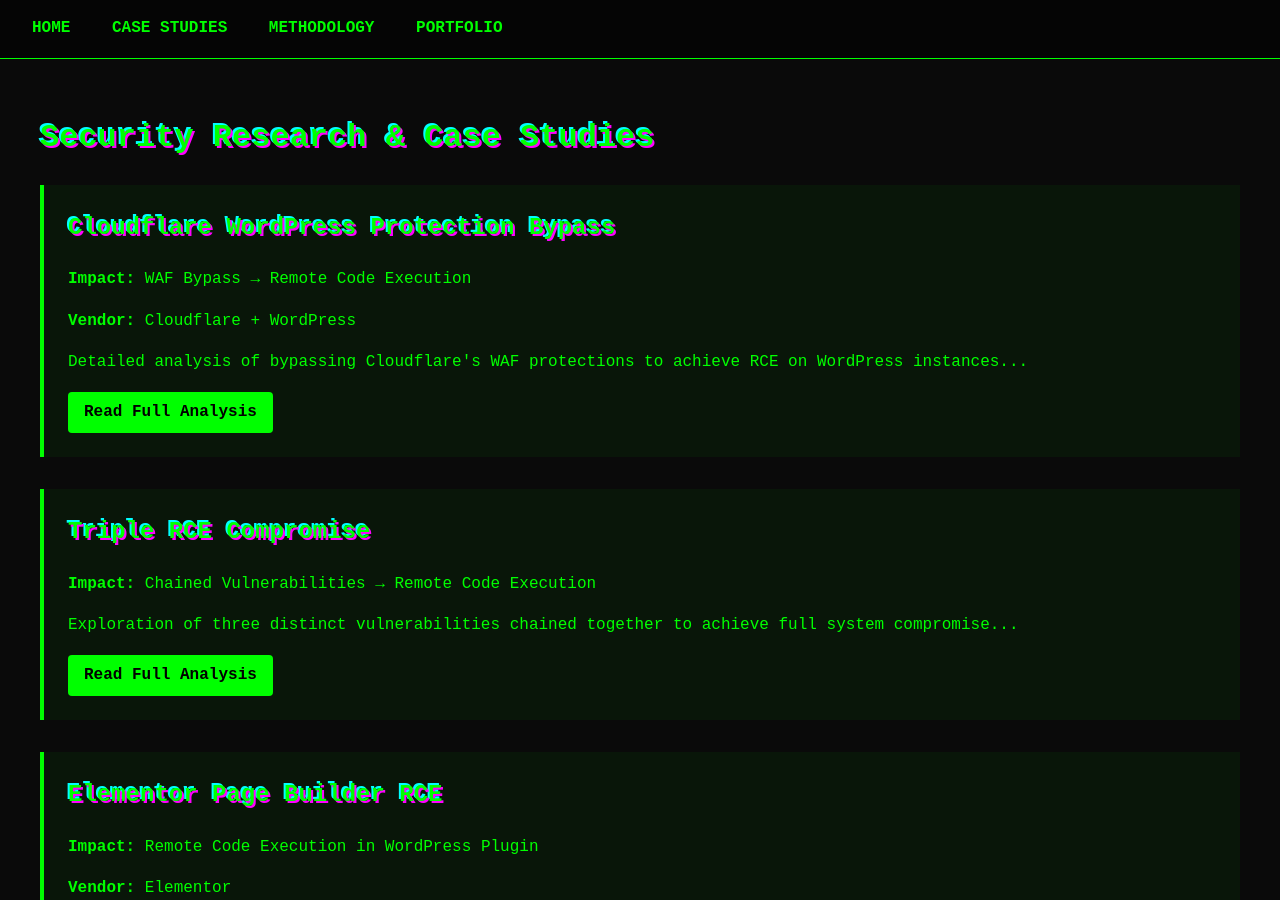
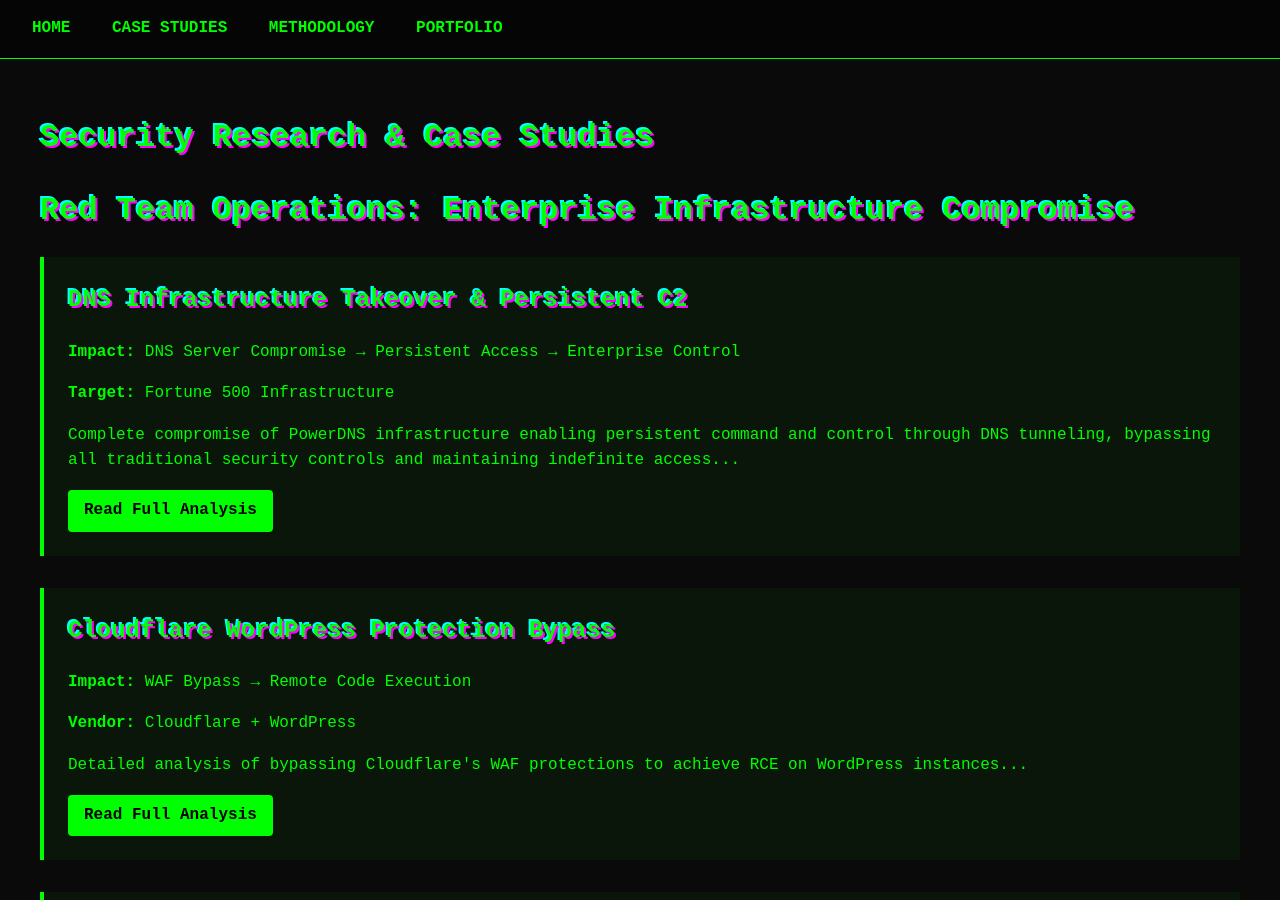
Before and after one commit to TyreekHaynes/Security-Research, a Jekyll site: the page built from research.html, in a window 1280 px wide and 900 px high. Built offline with Jekyll 4.4.1, drawn with Linux system fonts in a browser that asks for light colours.

Commit message:
Update research.html

```diff
--- a/research.html
+++ b/research.html
@@ -4,6 +4,16 @@ title: Research
 ---
 
 <h1>Security Research & Case Studies</h1>
+
+<h1>Red Team Operations: Enterprise Infrastructure Compromise</h1>
+
+<div class="case-study-preview">
+    <h2>DNS Infrastructure Takeover & Persistent C2</h2>
+    <p><strong>Impact:</strong> DNS Server Compromise → Persistent Access → Enterprise Control</p>
+    <p><strong>Target:</strong> Fortune 500 Infrastructure</p>
+    <p>Complete compromise of PowerDNS infrastructure enabling persistent command and control through DNS tunneling, bypassing all traditional security controls and maintaining indefinite access...</p>
+    <a href="{{ site.baseurl }}/case-studies/red-team-operations.html" class="read-more">Read Full Analysis</a>
+</div>
 
 <div class="case-study-preview">
     <h2>Cloudflare WordPress Protection Bypass</h2>
```
